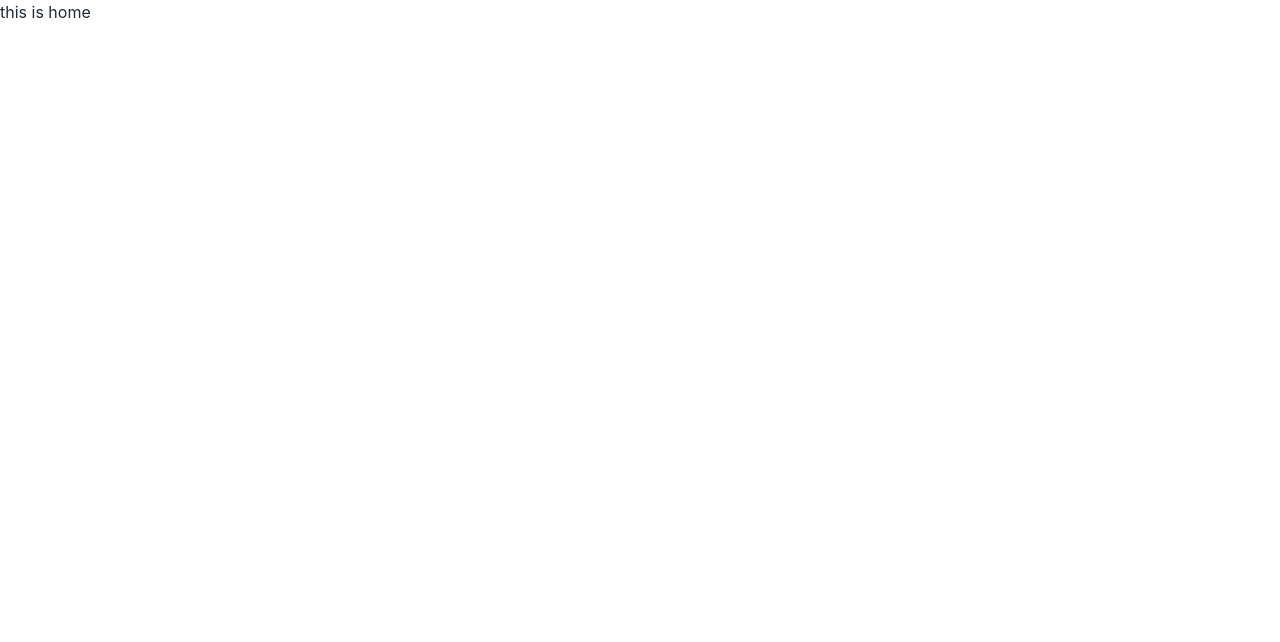
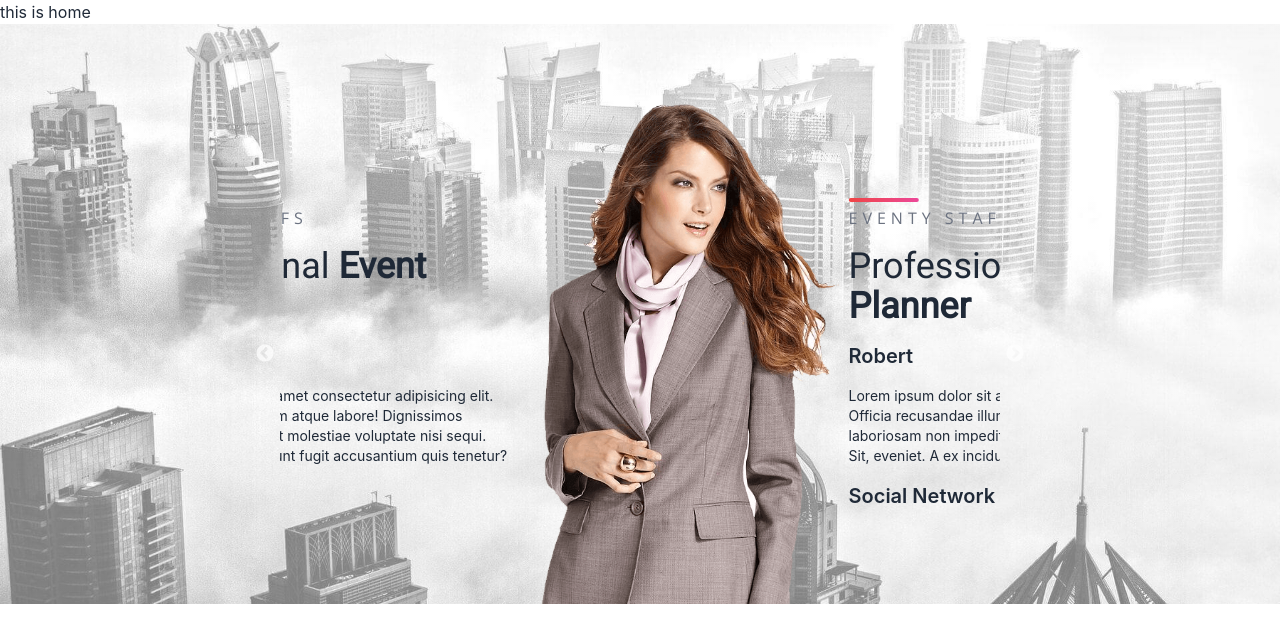
Before and after one commit to team-binarybrains/eventy-clientsite, a React (Create React App) app: page / in a window 1280 px wide. Shown: the top 642 px of the page. Built offline with nearby package versions, Linux system fonts and the light colour scheme.

Commit message:
staff section of home page added

```diff
--- a/package.json
+++ b/package.json
@@ -22,7 +22,9 @@
     "react-router-dom": "^6.3.0",
     "react-scripts": "5.0.1",
     "react-scroll-to-component": "^1.0.2",
+    "react-slick": "^0.29.0",
     "react-toastify": "^9.0.7",
+    "slick-carousel": "^1.8.1",
     "web-vitals": "^2.1.4"
   },
   "scripts": {
--- /dev/null
+++ b/public/staffs.json
@@ -0,0 +1,56 @@
+[
+    {
+        "image": "./speakes-thumbnail.png",
+        "name": "James",
+        "profession": "Event Planner",
+        "details": "Lorem ipsum dolor sit amet consectetur adipisicing elit. Officia recusandae illum atque labore! Dignissimos laboriosam non impedit molestiae voluptate nisi sequi. Sit, eveniet. A ex incidunt fugit accusantium quis tenetur?"
+    },
+    {
+        "image": "./speakes-thumbnail.png",
+        "name": "Robert",
+        "profession": "Wedding Planner",
+        "details": "Lorem ipsum dolor sit amet consectetur adipisicing elit. Officia recusandae illum atque labore! Dignissimos laboriosam non impedit molestiae voluptate nisi sequi. Sit, eveniet. A ex incidunt fugit accusantium quis tenetur?"
+    },
+    {
+        "image": "./speakes-thumbnail.png",
+        "name": "Mary",
+        "profession": "Venue Manager",
+        "details": "Lorem ipsum dolor sit amet consectetur adipisicing elit. Officia recusandae illum atque labore! Dignissimos laboriosam non impedit molestiae voluptate nisi sequi. Sit, eveniet. A ex incidunt fugit accusantium quis tenetur?"
+    },
+    {
+        "image": "./speakes-thumbnail.png",
+        "name": "William",
+        "profession": "event Managers.",
+        "details": "Lorem ipsum dolor sit amet consectetur adipisicing elit. Officia recusandae illum atque labore! Dignissimos laboriosam non impedit molestiae voluptate nisi sequi. Sit, eveniet. A ex incidunt fugit accusantium quis tenetur?"
+    },
+    {
+        "image": "./speakes-thumbnail.png",
+        "name": "Thomas",
+        "profession": "speaker",
+        "details": "Lorem ipsum dolor sit amet consectetur adipisicing elit. Officia recusandae illum atque labore! Dignissimos laboriosam non impedit molestiae voluptate nisi sequi. Sit, eveniet. A ex incidunt fugit accusantium quis tenetur?"
+    },
+    {
+        "image": "./speakes-thumbnail.png",
+        "name": "Liam",
+        "profession": "Event specialist",
+        "details": "Lorem ipsum dolor sit amet consectetur adipisicing elit. Officia recusandae illum atque labore! Dignissimos laboriosam non impedit molestiae voluptate nisi sequi. Sit, eveniet. A ex incidunt fugit accusantium quis tenetur?"
+    },
+    {
+        "image": "./speakes-thumbnail.png",
+        "name": "Niak",
+        "profession": "Organize specialist",
+        "details": "Lorem ipsum dolor sit amet consectetur adipisicing elit. Officia recusandae illum atque labore! Dignissimos laboriosam non impedit molestiae voluptate nisi sequi. Sit, eveniet. A ex incidunt fugit accusantium quis tenetur?"
+    },
+    {
+        "image": "./speakes-thumbnail.png",
+        "name": "Farin",
+        "profession": "Event specialist",
+        "details": "Lorem ipsum dolor sit amet consectetur adipisicing elit. Officia recusandae illum atque labore! Dignissimos laboriosam non impedit molestiae voluptate nisi sequi. Sit, eveniet. A ex incidunt fugit accusantium quis tenetur?"
+    },
+    {
+        "image": "./speakes-thumbnail.png",
+        "name": "Nasrim",
+        "profession": "Motivational Speaker",
+        "details": "Lorem ipsum dolor sit amet consectetur adipisicing elit. Officia recusandae illum atque labore! Dignissimos laboriosam non impedit molestiae voluptate nisi sequi. Sit, eveniet. A ex incidunt fugit accusantium quis tenetur?"
+    }
+]
--- a/src/Components/Home/Home.js
+++ b/src/Components/Home/Home.js
@@ -1,9 +1,11 @@
 import React from "react";
+import Staffs from "./Staffs/Staffs";
 
 const Home = () => {
   return (
     <div>
       <h1>this is home</h1>
+      <Staffs/>
     </div>
   );
 };
--- /dev/null
+++ b/src/Components/Home/Staffs/Staffs.js
@@ -0,0 +1,57 @@
+import axios from 'axios';
+import React, { useEffect, useState } from 'react';
+import Slider from 'react-slick';
+import "slick-carousel/slick/slick.css";
+import "slick-carousel/slick/slick-theme.css";
+import styles from './staffs.module.css';
+
+const Staffs = () => {
+    const [staffs,setStaffs] = useState([]);
+
+    useEffect(()=> {
+        axios.get('staffs.json')
+        .then(res => setStaffs(res.data))
+    },[])
+
+    const settings = {
+        dots: false,
+        infinite: true,
+        speed: 1000,
+        autoplay: true,
+        autoplaySpeed: 5000
+    };
+
+    return (
+        <section className={`${styles.bg}`}>
+            <div className={`${styles.bgLayer}`}>
+                <div className={`max-w-[720px] mx-auto pt-20`}>
+                    <Slider {...settings} className="sm:h-[500px]">
+                        {
+                            staffs.map((staff, i) => <div className='' key={i}>
+                                <div className='flex gap-2 sm:flex-row flex-col items-center px-3'>
+                                    <img className='h-[250px] sm:h-[500px] max-w-xs block' src={staff.image} alt="" />
+                                    <div className='space-y-4'>
+                                        <div className='h-[4px] w-[70px] bg-gradient-to-r from-red-500 to-pink-500 mx-0 -mb-3 rounded-full' />
+                                        <h6 className={`${styles.openSans} uppercase tracking-[5px] text-gray-500`}>Eventy Staffs</h6>
+                                        <h4 className={`${styles.roboto} font-medium text-4xl`}>Professional <span className='font-extrabold'>{staff.profession}</span></h4>
+                                        <h5 className='font-semibold text-xl'>{staff.name}</h5>
+                                        <p className='text-sm pr-2'>{staff.details}</p>
+                                        <h5 className='font-semibold text-xl'>
+                                            Social Network
+                                            <div>
+
+                                            </div>
+                                        </h5>
+                                    </div>
+                                </div>
+                            </div>
+                            )
+                        }
+                    </Slider>
+                </div>
+            </div>
+        </section>
+    );
+};
+
+export default Staffs;
--- /dev/null
+++ b/src/Components/Home/Staffs/staffs.module.css
@@ -0,0 +1,21 @@
+@import url('https://fonts.googleapis.com/css2?family=Open+Sans&display=swap');
+@import url('https://fonts.googleapis.com/css2?family=Roboto&display=swap');
+
+.openSans{
+    font-family: 'Open Sans', sans-serif;
+}
+
+.roboto{
+    font-family: 'Roboto', sans-serif;
+}
+
+.bg{
+    background-image: url('../../../staff_bg_image/staffs_bg_1.jpg');
+    background-position: center;
+    background-repeat: no-repeat;
+    background-size: cover;
+}
+
+.bgLayer{
+    background-image: radial-gradient(rgba(255, 255, 255, 0.568),rgba(255, 255, 255, 0.483));
+}
```
Also changed, not shown: public/speakes-thumbnail.png (added), src/staff_bg_image/staffs_bg_1.jpg (added).
